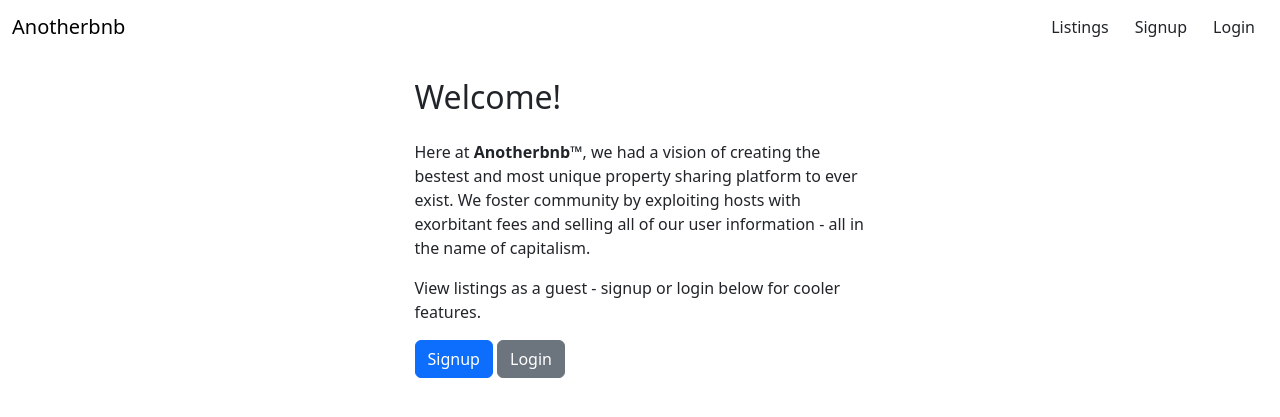
After one commit to nathantja/anotherbnb, a Flask app: template templates/homepage.html in a window 1280 px wide. The commit adds this page. Shown: the top 417 px of the page. Run offline with Flask 3, Linux system fonts and the light colour scheme; the template is opened without the code that fills it, so the values that code supplies are empty.

Commit message:
homepage

```diff
--- a/app.py
+++ b/app.py
@@ -445,6 +445,9 @@ def messages_sent():
 
 @app.get('/')
 def homepage():
-    """Redirect to /listings"""
+    """Landing page.
 
-    return redirect("/listings")
+    Renders guest homepage and logged in homepage.
+    """
+
+    return render_template("homepage.html")
--- a/templates/base.html
+++ b/templates/base.html
@@ -22,6 +22,7 @@
 
       <ul class="nav navbar-nav navbar-right">
         {% if not g.user %}
+        <li><a class="btn btn-link text-dark text-decoration-none" href="/listings">Listings</a></li>
         <li><a class="btn btn-link text-dark text-decoration-none" href="/signup">Signup</a></li>
         <li><a class="btn btn-link text-dark text-decoration-none" href="/login">Login</a></li>
         {% else %}
--- /dev/null
+++ b/templates/homepage.html
@@ -0,0 +1,27 @@
+{% extends 'base.html' %}
+{% from 'macros.html' import received_messages_card %}
+
+{% block content %}
+
+<div class="row justify-content-md-center">
+  <div class="col-md-7 col-lg-5">
+
+    <h2 class="mt-4">Welcome!</h2>
+
+    <p class="mt-4">Here at <b>Anotherbnb™</b>, we had a vision of creating the bestest and most unique property sharing platform to
+      ever exist. We foster community by exploiting hosts with exorbitant fees and selling all of our user information - all in the name of capitalism.</p>
+
+    {% if not g.user %}
+    <p>View listings as a guest - signup or login below for cooler features. </p>
+
+    <div>
+      <a class="btn btn-primary" href="/signup">Signup</a>
+      <a class="btn btn-secondary" href="/login">Login</a>
+    </div>
+
+    {% endif %}
+
+  </div>
+</div>
+
+{% endblock %}
--- a/templates/users/login.html
+++ b/templates/users/login.html
@@ -14,10 +14,10 @@
         {% for error in field.errors %}
           <span class="text-danger">{{ error }}</span>
         {% endfor %}
-        {{ field(placeholder=field.label.text, class="form-control") }}
+        {{ field(placeholder=field.label.text, class="form-control mt-1") }}
       {% endfor %}
 
-      <button class="btn btn-primary">Login</button>
+      <button class="btn btn-primary mt-2">Login</button>
     </form>
   </div>
 </div>
--- a/templates/users/signup.html
+++ b/templates/users/signup.html
@@ -13,10 +13,10 @@
         {% for error in field.errors %}
           <span class="text-danger">{{ error }}</span>
         {% endfor %}
-        {{ field(placeholder=field.label.text, class="form-control") }}
+        {{ field(placeholder=field.label.text, class="form-control mt-1") }}
       {% endfor %}
 
-      <button class="btn btn-primary">Sign me up!</button>
+      <button class="btn btn-primary mt-2">Sign me up!</button>
     </form>
   </div>
 </div>
```
